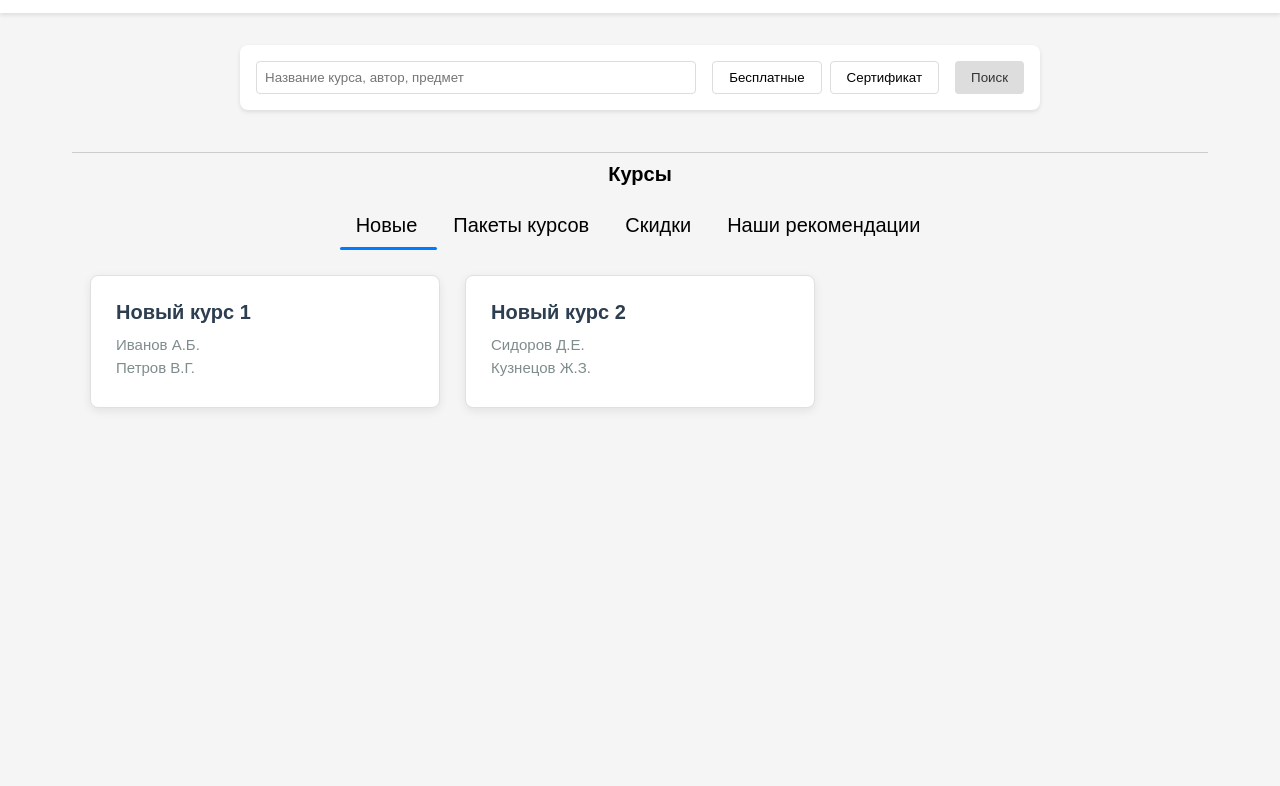
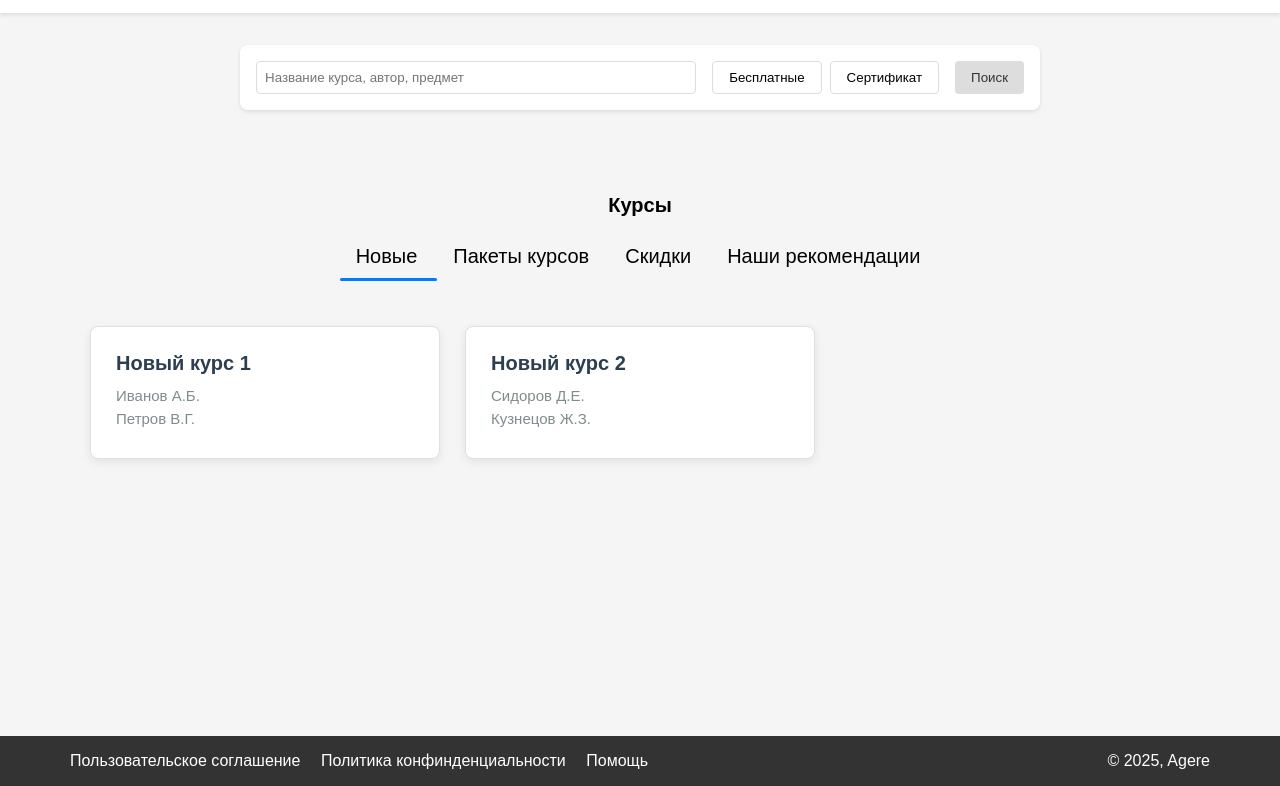
Before and after one commit to Dumplingg03/diplom, a plain HTML site: page сайт/src/index.html in a window 1280 px wide. Shown: the part 53-839 px from the top of the page. Before the commit the page ends 800 px from the top, so only its background shows below. Drawn offline with Linux system fonts and the light colour scheme.

Commit message:
end footer

```diff
--- a/сайт/src/index.html
+++ b/сайт/src/index.html
@@ -112,6 +112,19 @@
         </div>
     </section>
 
+    <footer class = "footer">
+        <div class="container">
+            <div class="footer-content">
+                <div class="footer-links">
+                    <a href="#">Пользовательское соглашение</a>
+                    <a href="#">Политика конфинденциальности</a>
+                    <a href="#">Помощь</a>
+                </div>
+                <div class="copyright">© 2025, Agere</div>
+            </div>
+        </div>
+    </footer>
+
     <script src="/script.js"></script>
 </body>
 </html>
--- a/сайт/src/style.css
+++ b/сайт/src/style.css
@@ -5,7 +5,14 @@
     font-family: Arial, sans-serif;
 }
 
+html, body {
+    height: 100%;
+}
+
 body{
+    display: flex;
+    flex-direction: column;
+    min-height: 100%;
     background-color: #f5f5f5;
 }
 
@@ -306,4 +313,27 @@ body{
     .course-card {
         padding: 20px;
     }
+
+
 }
+
+
+
+.footer {
+    background-color: #333;
+    color: white;
+    padding: 1rem 0;
+    margin-top: auto;
+}
+
+.footer-content {
+    display: flex;
+    justify-content: space-between;
+    align-items: center;
+}
+
+.footer-links a {
+    color: white;
+    text-decoration: none;
+    margin-right: 1rem;
+}
```
